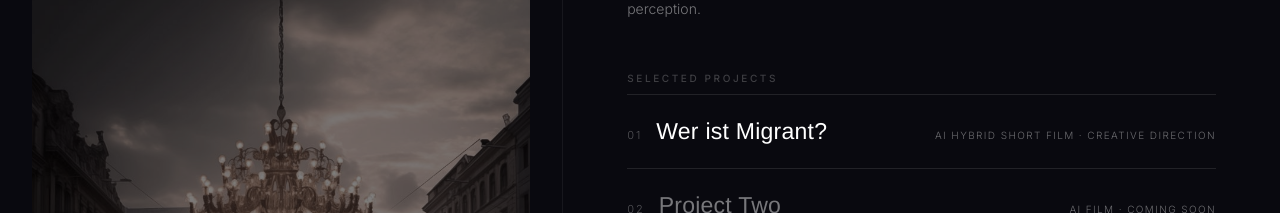
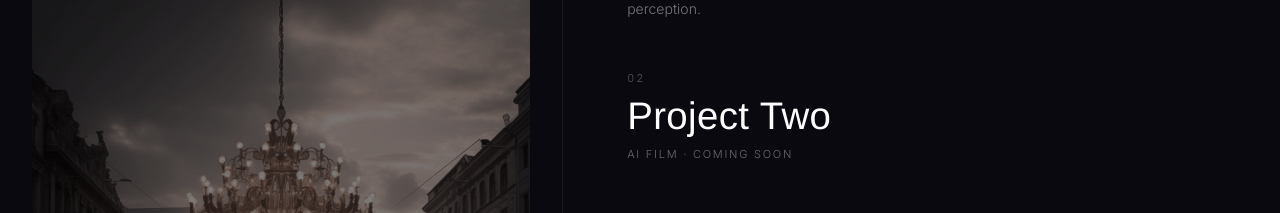
Before and after one commit to aneecoco-lgtm/digital-twilight, a React (Vite) app: page /work/ai-storytelling in a window 1280 px wide. Shown: the part 404-617 px from the top of the page. Built offline with nearby package versions, Linux system fonts and the light colour scheme.

Commit message:
AI Storytelling: dynamic current-project title that shifts with the sliding images

```diff
--- a/src/pages/AiStorytelling.css
+++ b/src/pages/AiStorytelling.css
@@ -187,6 +187,41 @@
   margin: 0;
 }
 
+/* Dynamic current-project title — shifts with the sliding images */
+.ais-stage-current {
+  display: flex;
+  flex-direction: column;
+  gap: 10px;
+}
+.ais-current-num {
+  font-family: var(--sans);
+  font-size: 11px;
+  letter-spacing: 0.22em;
+  color: rgba(255,255,255,0.32);
+  animation: aisCurrentIn 0.55s cubic-bezier(0.16,1,0.3,1);
+}
+.ais-current-title {
+  font-family: var(--display);
+  font-size: clamp(28px, 3vw, 44px);
+  font-weight: 300;
+  line-height: 1.0;
+  letter-spacing: 0.01em;
+  color: #fff;
+  animation: aisCurrentIn 0.55s cubic-bezier(0.16,1,0.3,1);
+}
+.ais-current-scope {
+  font-family: var(--sans);
+  font-size: 11px;
+  letter-spacing: 0.16em;
+  text-transform: uppercase;
+  color: rgba(255,255,255,0.4);
+  animation: aisCurrentIn 0.55s 0.05s cubic-bezier(0.16,1,0.3,1) backwards;
+}
+@keyframes aisCurrentIn {
+  from { opacity: 0; transform: translateY(14px); }
+  to   { opacity: 1; transform: none; }
+}
+
 /* Project list (right) */
 .ais-proj-list { display: flex; flex-direction: column; }
 .ais-proj-list .ais-label { margin-bottom: 8px; }
--- a/src/pages/AiStorytelling.jsx
+++ b/src/pages/AiStorytelling.jsx
@@ -1,4 +1,4 @@
-import { useEffect } from 'react'
+import { useEffect, useRef, useState } from 'react'
 import { Link } from 'react-router-dom'
 import './AiStorytelling.css'
 
@@ -39,7 +39,7 @@ const projects = [
   },
 ]
 
-function MediaCard({ project }) {
+function MediaCard({ project, idx }) {
   const live = project.to && project.to !== '#'
   const inner = (
     <div className={`ais-media-card${live ? '' : ' ais-media-card--soon'}`}>
@@ -48,8 +48,8 @@ function MediaCard({ project }) {
     </div>
   )
   return live
-    ? <Link to={project.to} className="ais-media-link">{inner}</Link>
-    : <div className="ais-media-link">{inner}</div>
+    ? <Link to={project.to} className="ais-media-link" data-idx={idx}>{inner}</Link>
+    : <div className="ais-media-link" data-idx={idx}>{inner}</div>
 }
 
 function ProjectRow({ project }) {
@@ -69,7 +69,33 @@ function ProjectRow({ project }) {
 }
 
 export default function AiStorytelling() {
+  const mediaRef = useRef(null)
+  const [active, setActive] = useState(0)
+
   useEffect(() => { window.scrollTo(0, 0) }, [])
+
+  // Track which media card is passing the centre of the box and surface its title.
+  useEffect(() => {
+    const container = mediaRef.current
+    if (!container) return
+    let raf
+    const tick = () => {
+      const box = container.getBoundingClientRect()
+      const cy = box.top + box.height / 2
+      let best = 0, bestDist = Infinity
+      container.querySelectorAll('[data-idx]').forEach((card) => {
+        const r = card.getBoundingClientRect()
+        const d = Math.abs(r.top + r.height / 2 - cy)
+        if (d < bestDist) { bestDist = d; best = Number(card.dataset.idx) }
+      })
+      setActive((prev) => (prev === best ? prev : best))
+      raf = requestAnimationFrame(tick)
+    }
+    raf = requestAnimationFrame(tick)
+    return () => cancelAnimationFrame(raf)
+  }, [])
+
+  const current = projects[active]
 
   return (
     <div className="ais-page">
@@ -90,15 +116,15 @@ export default function AiStorytelling() {
       <section className="ais-stage">
 
         {/* LEFT — auto-scrolling image box */}
-        <div className="ais-stage-media">
+        <div className="ais-stage-media" ref={mediaRef}>
           <div className="ais-media-track">
-            {projects.map((p) => <MediaCard key={p.num} project={p} />)}
+            {projects.map((p, i) => <MediaCard key={p.num} project={p} idx={i} />)}
             {/* Duplicate set for a seamless upward loop */}
-            {projects.map((p) => <MediaCard key={`dup-${p.num}`} project={p} />)}
+            {projects.map((p, i) => <MediaCard key={`dup-${p.num}`} project={p} idx={i} />)}
           </div>
         </div>
 
-        {/* RIGHT — title top, projects below */}
+        {/* RIGHT — title top, live current-project title (centre), projects below */}
         <div className="ais-stage-content">
           <div className="ais-stage-head">
             <span className="ais-eyebrow">AI · Generative Storytelling</span>
@@ -108,6 +134,12 @@ export default function AiStorytelling() {
               narrative — images, sequences and stories built with, and through,
               machine perception.
             </p>
+          </div>
+
+          <div className="ais-stage-current">
+            <span className="ais-current-num" key={`n-${active}`}>{current.num}</span>
+            <span className="ais-current-title" key={`t-${active}`}>{current.title}</span>
+            <span className="ais-current-scope" key={`s-${active}`}>{current.scope}</span>
           </div>
 
           <div className="ais-proj-list">
```
